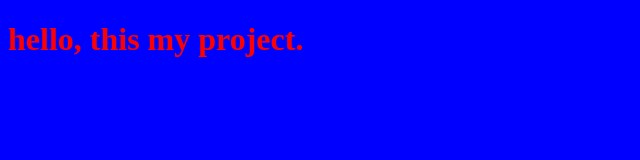
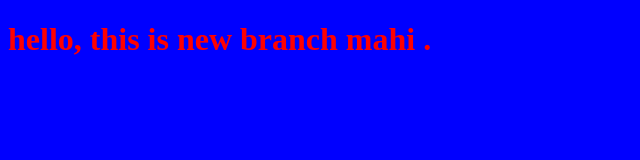
Before and after one commit to mahieddinechouireb2510-jpg/myproject, a plain HTML site: page index.html in a window 1280 px wide. Shown: the whole page, without its empty margins (0-640 px from the left). Drawn offline with Linux system fonts and the light colour scheme.

Commit message:
put my name in branch

```diff
--- a/index.html
+++ b/index.html
@@ -7,7 +7,7 @@
     <link rel="stylesheet" href ="style.css">
 </head>
 <body>
-  <h1>hello, this my project.</h1>
+  <h1>hello, this is new branch mahi .</h1>
  <script src-"app.jss"></script>
 
 </body>
```
